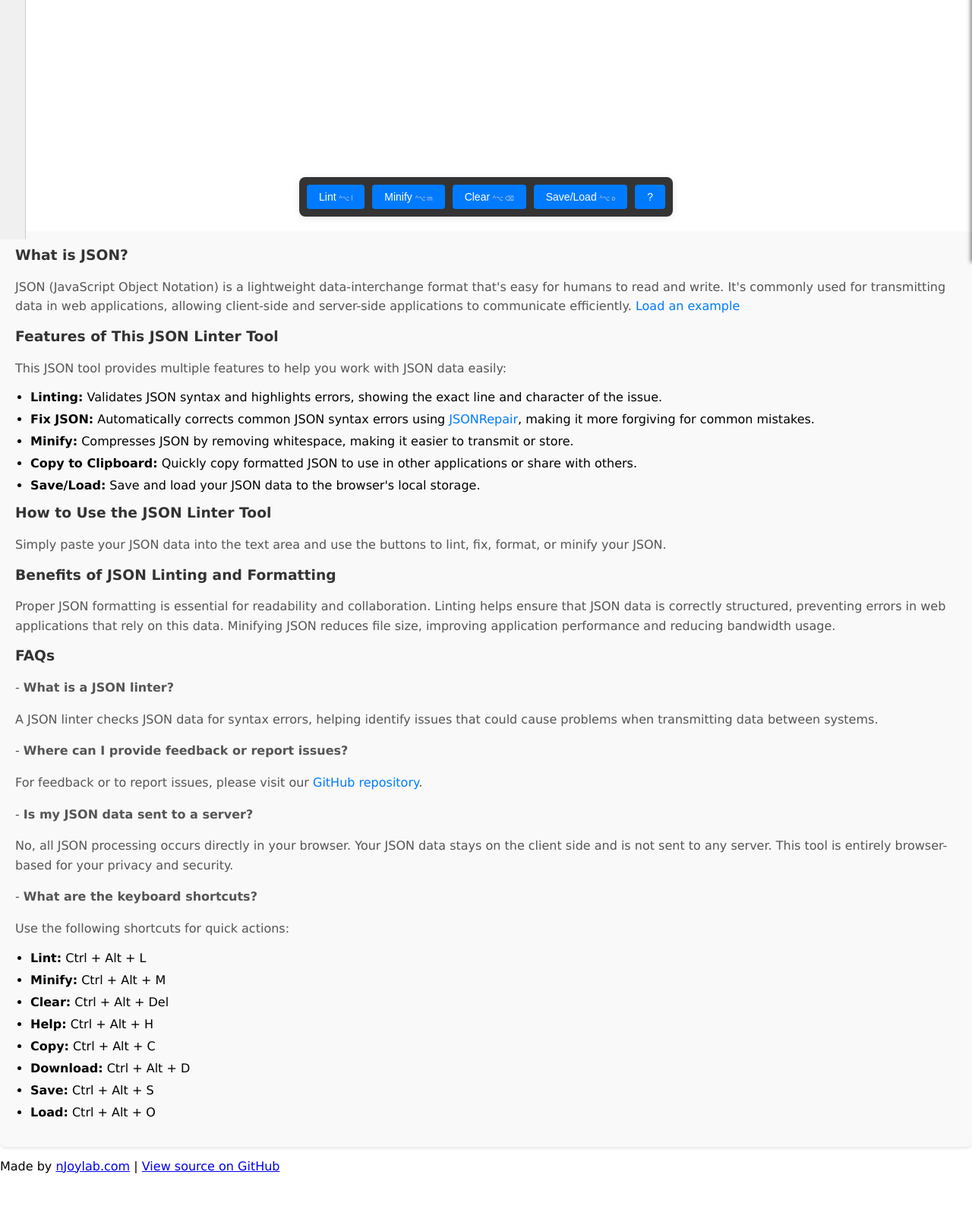
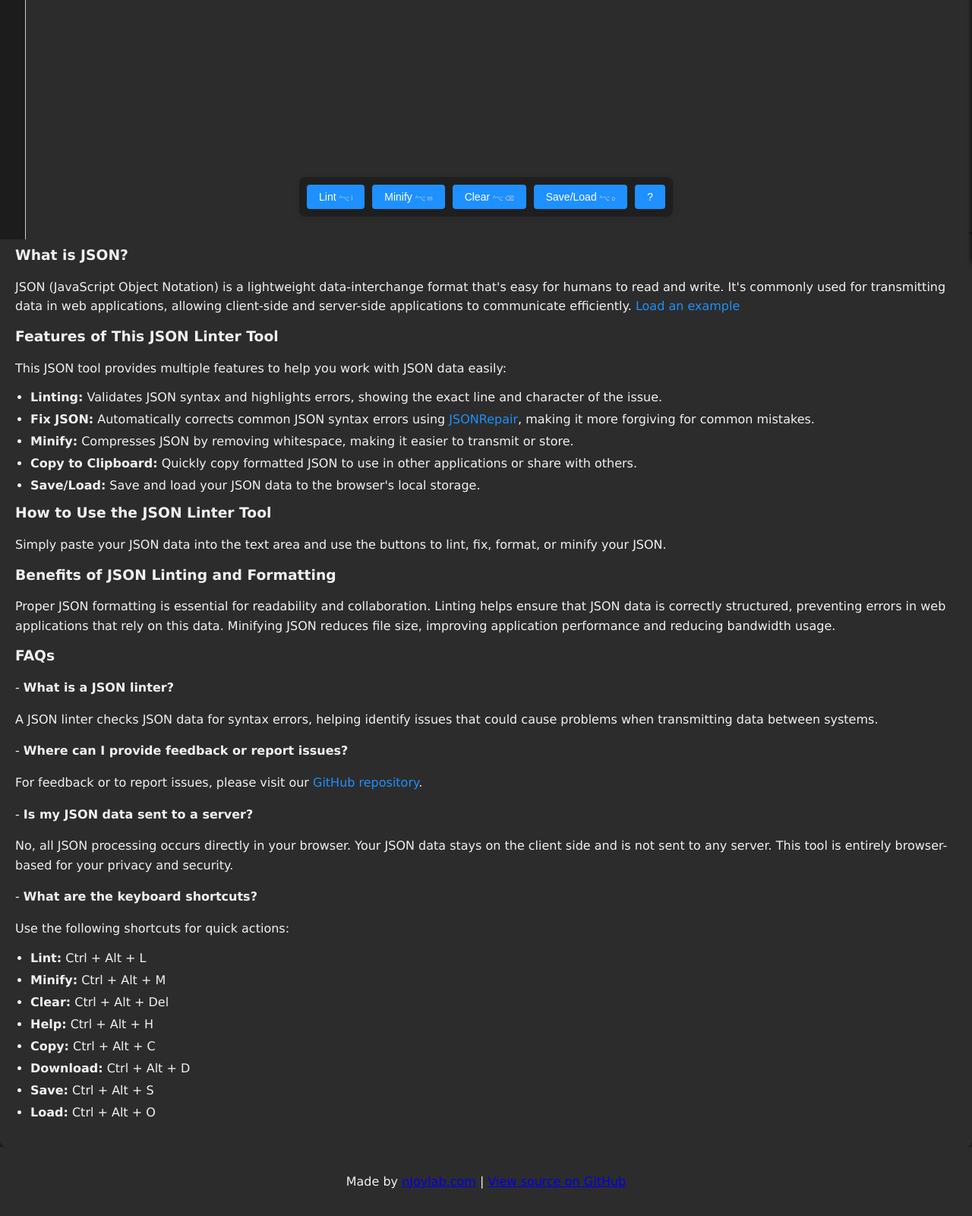
Before and after one commit to njoylab/json-linter-tool, a plain HTML site: page index.html in a window 1280 px wide. Shown: the part 495-2095 px from the top of the page at 76% size. Before the commit the page ends 2039 px from the top, so only its background shows below. Drawn offline with Linux system fonts and the dark colour scheme.

Commit message:
added support for dark mode

```diff
--- a/styles.css
+++ b/styles.css
@@ -3,13 +3,65 @@
     --hover-color: #0056b3;
     --success-color: #28a745;
     --info-color: #007bff;
-    --error-color: #dc3545;
+    --error-color: #dc7b35;
     --text-color: #333;
     --background-light: #f9f9f9;
     --background-dark: #f0f0f0;
     --border-radius: 4px;
     --font-size: 14px;
     --padding: 8px 16px;
+}
+
+@media (prefers-color-scheme: dark) {
+    :root {
+        --primary-color: #1e90ff;
+        --hover-color: #1c7ed6;
+        --success-color: #38d9a9;
+        --info-color: #1e90ff;
+        --error-color: #dc7b35;
+        --text-color: #f1f1f1;
+        --background-light: #2c2c2c;
+        --background-dark: #1c1c1c;
+    }
+
+    body {
+        background-color: var(--background-dark);
+        color: var(--text-color);
+    }
+
+    .editor-container,
+    .right-nav,
+    .floating-buttons,
+    section {
+        background-color: var(--background-light);
+        color: var(--text-color);
+    }
+
+    .line-numbers {
+        background-color: var(--background-dark);
+        border-right: 1px solid #444;
+    }
+
+    .toast {
+        color: var(--text-color);
+    }
+
+    .copy-button svg {
+        fill: var(--text-color);
+    }
+
+    #fileList li {
+        background-color: var(--background-light);
+    }
+
+    #fileList li:hover {
+        background-color: var(--background-light);
+    }
+
+    footer {
+        background-color: var(--background-light);
+        color: var(--text-color);
+    }
 }
 
 /* Common button styles */
@@ -97,7 +149,7 @@ body {
     display: flex;
     gap: 10px;
     padding: 10px;
-    background-color: rgba(255, 255, 255, 0.9);
+    background-color: rgba(255, 255, 255, 0.8);
     border-radius: 8px;
     box-shadow: 0 2px 10px rgba(0, 0, 0, 0.1);
     z-index: 1000;
@@ -228,7 +280,7 @@ body {
     left: 0;
     width: 100%;
     height: 100%;
-    background-color: white;
+    background-color: var(--background-light);
     overflow: auto;
     z-index: 1000;
     padding: 20px;
@@ -248,7 +300,7 @@ section h3 {
 }
 
 section p {
-    color: #555;
+    color: var(--text-color);
     line-height: 1.6;
 }
 
@@ -280,7 +332,7 @@ section a:hover {
     top: 0;
     width: 250px;
     height: 100%;
-    background-color: #ffffff;
+    background-color: var(--background-dark);
     box-shadow: -2px 0 5px rgba(0, 0, 0, 0.5);
     display: flex;
     flex-direction: column;
@@ -348,3 +400,10 @@ section a:hover {
 #fileList button:hover {
     color: var(--hover-color);
 }
+
+footer {
+    text-align: center;
+    padding: 20px;
+    background-color: var(--background-light);
+    color: var(--text-color);
+}
```
